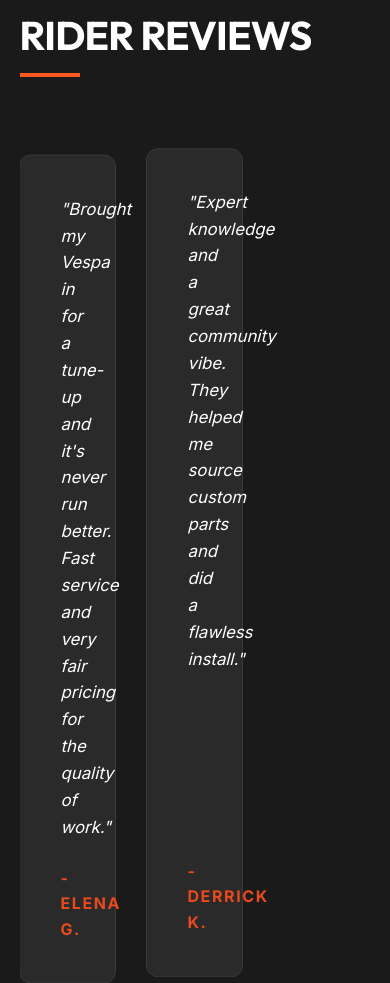
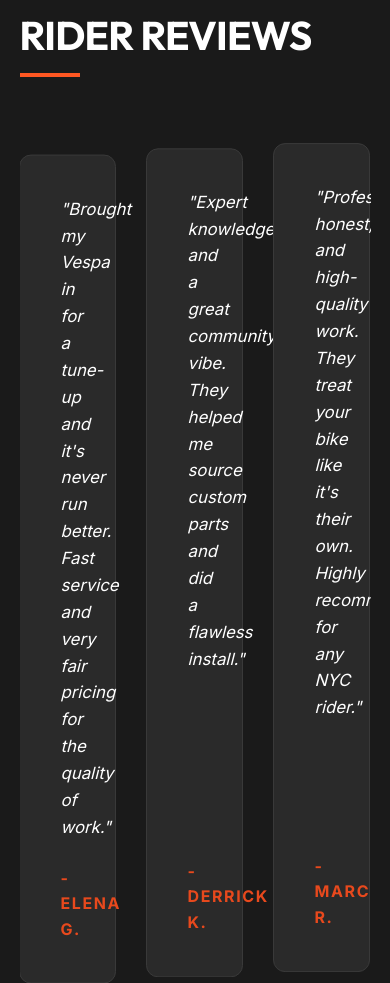
Before and after one commit to Maheen84/Cycle-Therapy-NYC, a website built with Vite: page index.html in a window 390 px wide. Shown: the part 6177-7160 px from the top of the page. Built offline with nearby package versions, Linux system fonts and the light colour scheme.

Commit message:
Fix: Rewrote carousel as IIFE - eliminates DOMContentLoaded timing bug, guaranteed auto-play

```diff
--- a/main.js
+++ b/main.js
@@ -73,133 +73,92 @@ if (contactForm) {
     });
 }
 
-// Anti-Gravity Testimonials Carousel (Group Sliding)
-document.addEventListener('DOMContentLoaded', () => {
-    const track = document.querySelector('.carousel-track');
-    const cards = Array.from(document.querySelectorAll('.testimonial-card'));
-    const dotsContainer = document.querySelector('.carousel-dots');
+// ─── Anti-Gravity Testimonials Carousel ───────────────────────────────────────
+// Note: <script type="module"> is already deferred, so we don't need
+// DOMContentLoaded. Instead we use a simple init guard.
+(function initCarousel() {
+    const track        = document.querySelector('.carousel-track');
+    const dotsWrap     = document.querySelector('.carousel-dots');
+    if (!track || !dotsWrap) return;
 
-    if (!track || cards.length === 0) return;
+    const cards        = Array.from(track.querySelectorAll('.testimonial-card'));
+    if (cards.length === 0) return;
 
-    let currentPage = 0;
-    let autoPlayInterval;
-    let isTransitioning = false;
+    // ── State ──────────────────────────────────────────────────────────────────
+    let current  = 0;   // current page index
+    let timer    = null;
+    const GAP    = 30;  // matches CSS gap
 
-    function initDots() {
-        dotsContainer.innerHTML = '';
-        const isDesktop = window.innerWidth > 992;
-        const numPages = isDesktop ? 2 : cards.length;
-
-        for (let i = 0; i < numPages; i++) {
-            const dot = document.createElement('div');
-            dot.classList.add('dot');
-            if (i === 0) dot.classList.add('active');
-            dot.addEventListener('click', () => {
-                if (isTransitioning) return;
-                goToPage(i);
-                resetAutoPlay();
-            });
-            dotsContainer.appendChild(dot);
-        }
+    // ── Helpers ────────────────────────────────────────────────────────────────
+    function numPages() {
+        return window.innerWidth > 992 ? 2 : cards.length;
     }
 
-    function goToPage(page) {
-        if (isTransitioning) return;
-        isTransitioning = true;
+    function slideTo(page) {
+        const pages = numPages();
+        current = ((page % pages) + pages) % pages;   // safe modulo
 
-        const isDesktop = window.innerWidth > 992;
-        const numPages = isDesktop ? 2 : cards.length;
-        currentPage = page % numPages;
-
-        // Start Drift Transition (Float up and fade out)
-        track.classList.add('transitioning');
-
-        setTimeout(() => {
-            const container = document.querySelector('.carousel-container');
-            const containerWidth = container.offsetWidth;
-            const cardWidth = cards[0].offsetWidth;
-            const gap = 30;
-
+        const cardW       = cards[0].getBoundingClientRect().width;
+        const containerW  = track.parentElement.offsetWidth;
         let offset = 0;
 
-            if (isDesktop) {
-                // Update Page Classes for Visibility
-                track.classList.remove('page-1-active', 'page-2-active');
-                track.classList.add(currentPage === 0 ? 'page-1-active' : 'page-2-active');
-
-                if (currentPage === 0) {
+        if (window.innerWidth > 992) {
+            if (current === 0) {
                 offset = 0;
             } else {
-                    const card4Start = 3 * (cardWidth + gap);
-                    const card4Center = card4Start + (cardWidth / 2);
-                    offset = card4Center - (containerWidth / 2);
+                // Center the 4th card in the viewport
+                const card4Left = 3 * (cardW + GAP);
+                offset = card4Left - (containerW / 2 - cardW / 2);
             }
         } else {
-                offset = currentPage * (cardWidth + gap);
+            offset = current * (cardW + GAP);
         }
 
         track.style.transform = `translateX(-${offset}px)`;
 
-            // Finish Drift Transition (Drift down)
-            track.classList.remove('transitioning');
-            track.classList.add('drifting-down');
-
-            // Update Dots
-            const dots = document.querySelectorAll('.dot');
-            dots.forEach((dot, index) => {
-                dot.classList.toggle('active', index === currentPage);
+        // Update dots
+        document.querySelectorAll('.dot').forEach((d, i) => {
+            d.classList.toggle('active', i === current);
         });
-
-            setTimeout(() => {
-                track.classList.remove('drifting-down');
-                isTransitioning = false;
-            }, 600);
-        }, 400);
     }
 
-    function startAutoPlay() {
-        if (autoPlayInterval) clearInterval(autoPlayInterval);
-        autoPlayInterval = setInterval(() => {
-            if (isTransitioning) return;
-            const isDesktop = window.innerWidth > 992;
-            const numPages = isDesktop ? 2 : cards.length;
-            goToPage((currentPage + 1) % numPages);
-        }, 4000);
-    }
-
-    function stopAutoPlay() {
-        if (autoPlayInterval) {
-            clearInterval(autoPlayInterval);
-            autoPlayInterval = null;
+    // ── Dots ───────────────────────────────────────────────────────────────────
+    function buildDots() {
+        dotsWrap.innerHTML = '';
+        for (let i = 0; i < numPages(); i++) {
+            const d = document.createElement('div');
+            d.className = 'dot' + (i === 0 ? ' active' : '');
+            d.addEventListener('click', () => { slideTo(i); resetTimer(); });
+            dotsWrap.appendChild(d);
         }
     }
 
-    function resetAutoPlay() {
-        stopAutoPlay();
-        startAutoPlay();
+    // ── Auto-play ──────────────────────────────────────────────────────────────
+    function startTimer() {
+        stopTimer();
+        timer = setInterval(() => slideTo(current + 1), 4000);
     }
 
-    // Hover logic - Use the container to ensure it covers the whole area
+    function stopTimer() {
+        if (timer) { clearInterval(timer); timer = null; }
+    }
+
+    function resetTimer() { stopTimer(); startTimer(); }
+
+    // ── Hover pause ────────────────────────────────────────────────────────────
     const container = document.querySelector('.carousel-container');
-    container.addEventListener('mouseenter', () => {
-        stopAutoPlay();
+    container.addEventListener('mouseenter', stopTimer);
+    container.addEventListener('mouseleave', startTimer);
+
+    // ── Boot ───────────────────────────────────────────────────────────────────
+    buildDots();
+    slideTo(0);
+    startTimer();
+
+    // Rebuild on resize (debounced)
+    let resizeTO;
+    window.addEventListener('resize', () => {
+        clearTimeout(resizeTO);
+        resizeTO = setTimeout(() => { buildDots(); slideTo(0); }, 300);
     });
-
-    container.addEventListener('mouseleave', () => {
-        startAutoPlay();
-    });
-
-    // Initial Start
-    initDots();
-    track.classList.add('page-1-active');
-    startAutoPlay();
-
-    // Handle Resize
-    let resizeTimer;
-    window.addEventListener('resize', () => {
-        clearTimeout(resizeTimer);
-        resizeTimer = setTimeout(() => {
-            location.reload(); // Reload is necessary to recalculate offsets properly
-        }, 250);
-    });
-});
+}());
--- a/style.css
+++ b/style.css
@@ -473,27 +473,7 @@ nav.scrolled {
   animation: floating 6s ease-in-out infinite;
 }
 
-/* Drifting Transition Effect */
-.carousel-track.transitioning .testimonial-card {
-  opacity: 0;
-  transform: translateY(-40px);
-}
-
-.carousel-track.drifting-down .testimonial-card {
-  opacity: 1;
-  transform: translateY(0);
-}
-
-/* Hide non-group cards on Page 2 */
-.page-2-active .testimonial-card:not(:nth-child(4)) {
-  opacity: 0;
-  pointer-events: none;
-}
-
-.page-1-active .testimonial-card:nth-child(4) {
-  opacity: 0;
-  pointer-events: none;
-}
+/* Drifting Transition Effect — removed (conflicted with float animation) */
 
 .carousel-dots {
   display: flex;
```
Lines whose indentation alone changed are shown as unchanged.
